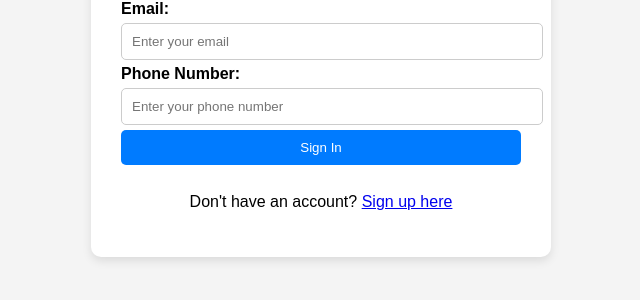
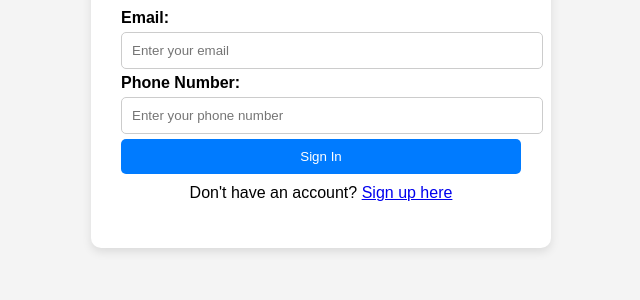
Before and after one commit to grishma-2005/Grishma, a plain HTML site: page sign-in.html in a window 1280 px wide. Shown: the part 320-620 px from the top of the page, without its empty margins (319-959 px from the left). Drawn offline with Linux system fonts and the light colour scheme.

Commit message:
sign-in.html

```diff
--- a/sign-in.html
+++ b/sign-in.html
@@ -68,10 +68,12 @@
         <input type="tel" id="phone" name="phone" required placeholder="Enter your phone number">
 
         <button type="submit">Sign In</button>
+        <p style="text-align: center; margin-top: 10px;">
+            Don't have an account? <a href="/">Sign up here</a>
+        </p>
+
     </form>
-    <p style="text-align: center; margin-top: 10px;"><br>
-        Don't have an account? <a href="/">Sign up here</a>
-    </p>
+
 </div>
 
 </body>
```
